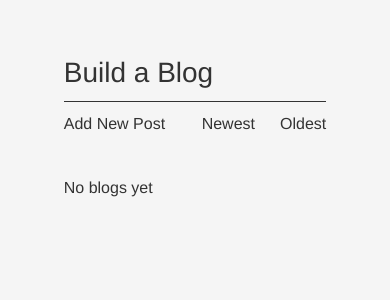
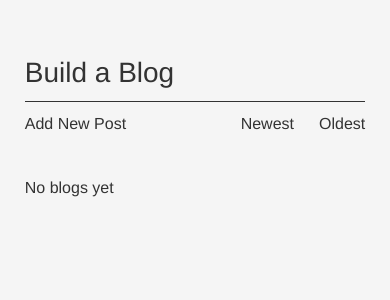
Before and after one commit to billphan/build-a-blog, a Flask app: page /blog in a window 390 px wide. Shown: the top 300 px of the page. Run offline with Flask 2, Linux system fonts and the light colour scheme; data that the repository does not hold is empty; some libraries are stand-ins or nearby versions.

Commit message:
Refactored styles code.

```diff
--- a/static/styles/styles.css
+++ b/static/styles/styles.css
@@ -195,3 +195,11 @@ input[type=submit]:hover {
   padding: 25px 0px;
   text-align: center;
 }*/
+
+@media (max-width:720px) {
+
+  .container {
+    width: 95%;
+  }
+
+}
```
